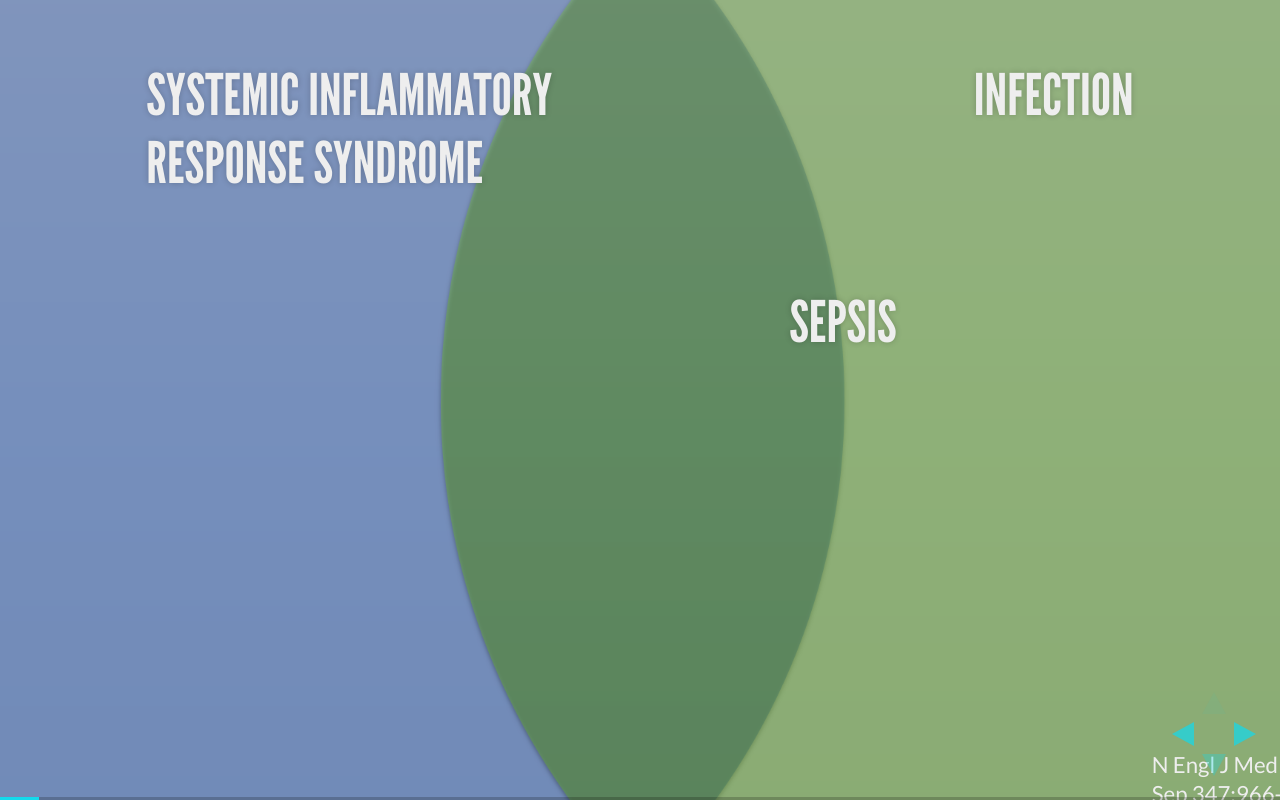
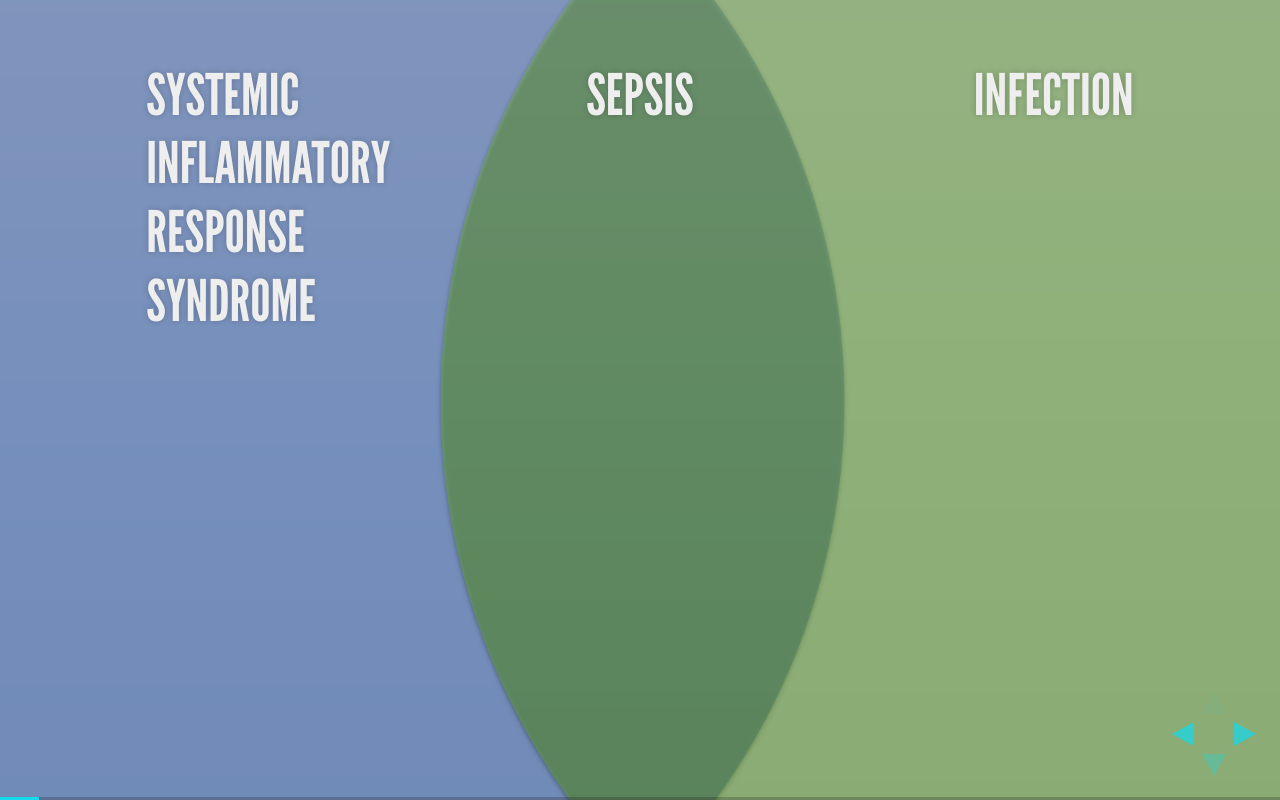
Before and after one commit to jeffreyliu3230/jeffreyliu3230.github.io, a website: page index.html in a window 1280 px wide. Both pictures are taken after a click on the element 1251 px from the left and 734 px from the top of the page. Drawn offline with Linux system fonts and the light colour scheme.

Commit message:
changed margins and widths of floating elements

```diff
--- a/css/reveal.css
+++ b/css/reveal.css
@@ -1142,16 +1142,18 @@ body {
 
 
 /* custom css */
-.container {right: 0; text-align: center;}
+.container {right: 0; text-align: center; padding: 10%}
 
-.container .left, .container .center, .container .right { display: inline-block; }
+.container .left, .container .center, .container .right, .container .left2, .container .right2, { display: inline-block; }
 
-.container .left { float: left; margin-left: 0px;}
-.container .center { margin: 0 auto; margin-left: 0px;}
-.container .right { float: right; margin-right: 0px;}
+.container .left { float: left; width:33%}
+.container .center { margin: 0 auto; width:33%}
+.container .right { float: right; width:33%}
+.container .left2 { float: left; width:45%}
+.container .right2 { float: right; width:45%}
 .clear { clear: both; }
 
-.reference {position: absolute; bottom: 0px; right: 	-200px}
+.reference {position: absolute; bottom: 0px; right: 	0px; text-align:left}
 
 .venn {width: 300px; margin: 0 auto 0 auto; z-index=5}
 
```
